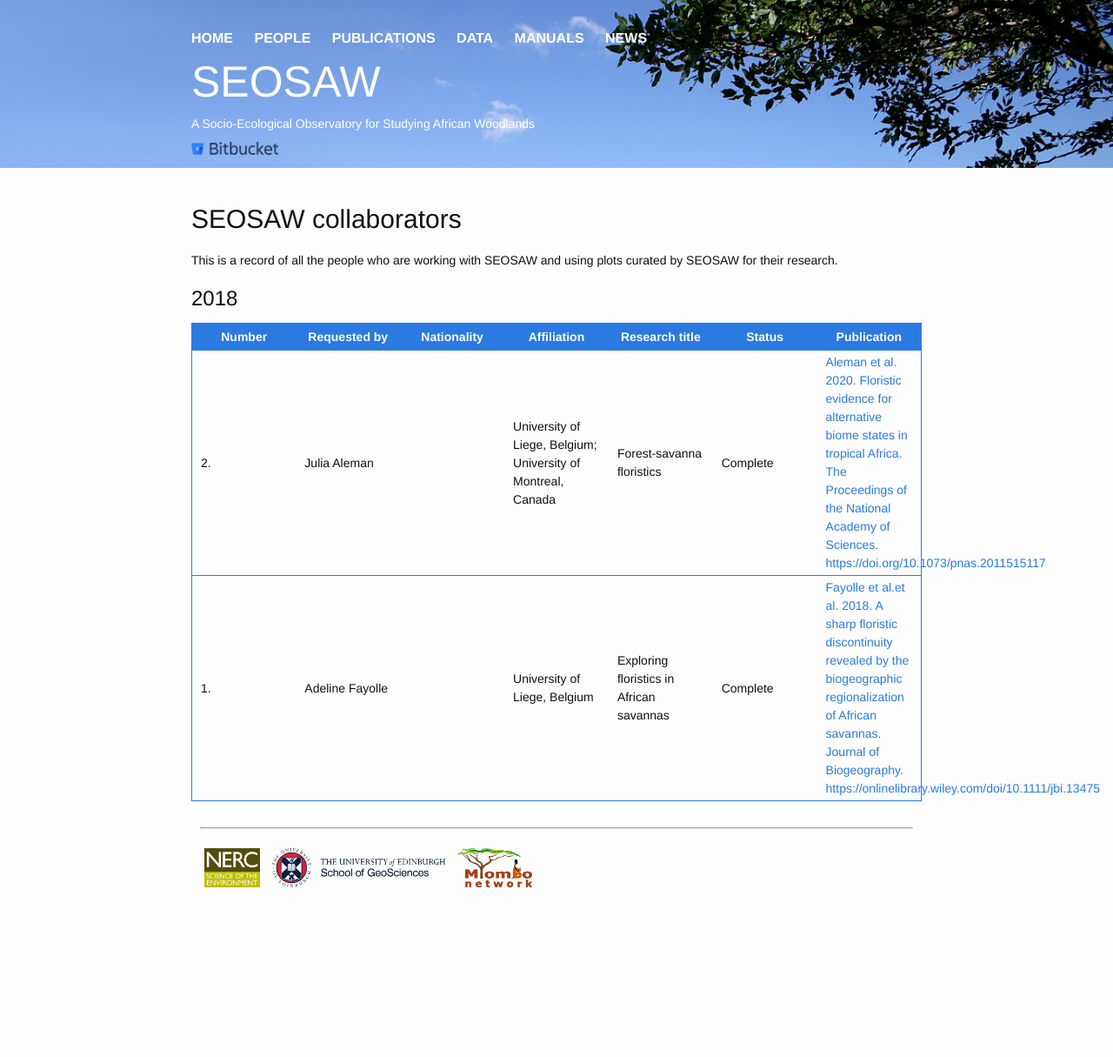
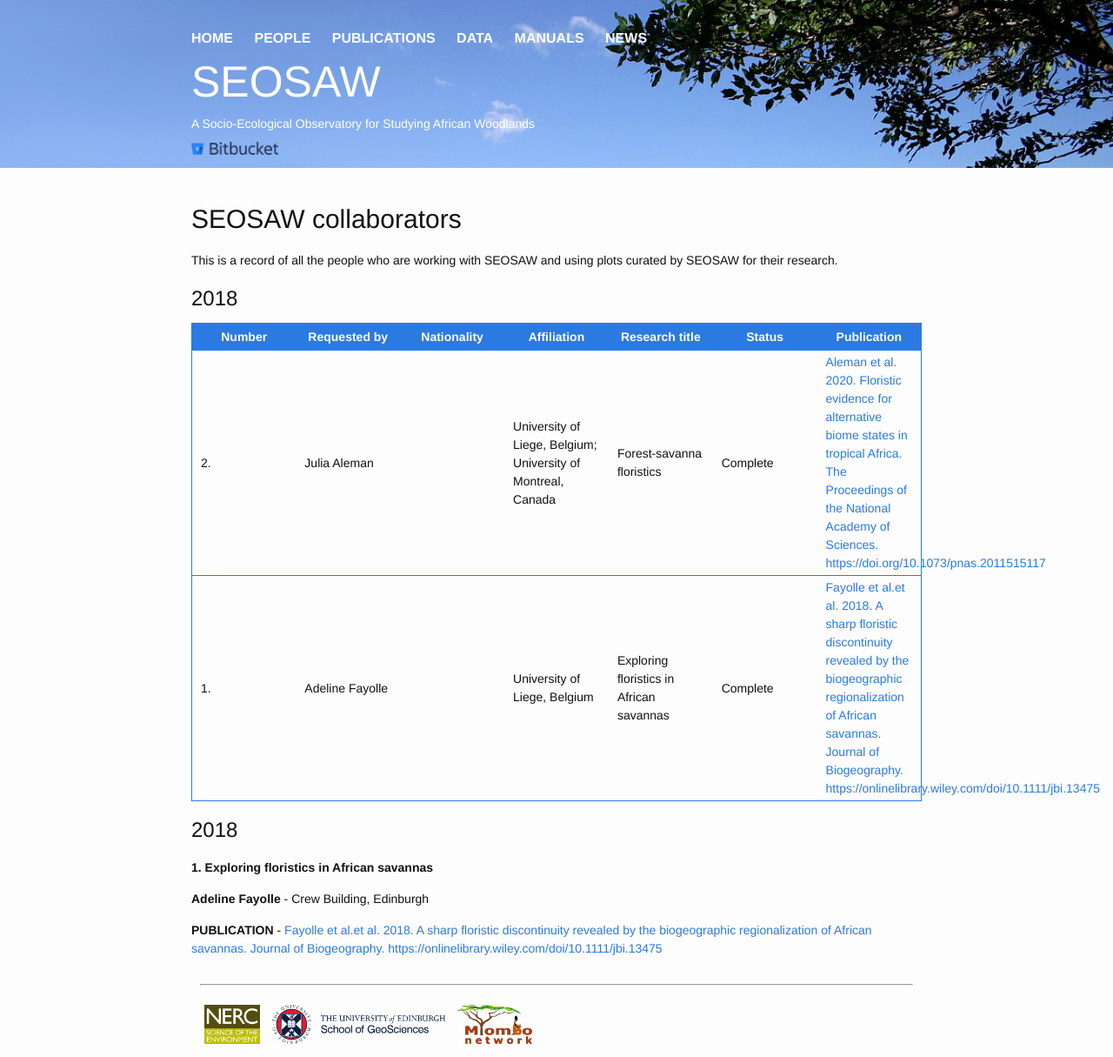
Before and after one commit to seosaw/seosaw.github.io, a Jekyll site: the page built from data_users.md, in a window 1280 px wide. Shown: the whole page at 87% size. Built offline with Jekyll 4.4.1, drawn with Linux system fonts in a browser that asks for light colours; nearby versions of some CDN libraries; our own code applies the rules of GitHub Pages for plain Markdown files; before the commit the page ends 1035 px from its top, so only the background shows below that.

Commit message:
collaborator page trial

```diff
--- a/data_users.md
+++ b/data_users.md
@@ -2,16 +2,6 @@
 layout: default
 ---
 
-<script src="{{ site.baseurl }}/scripts/masonry.pkgd.min.js"></script>
-
-<script>
-$('.grid').masonry({
-  // options
-  itemSelector: '.grid-item',
-	percentPosition: true,
-	columnWidth: '.grid-sizer'
-});
-</script>
 
 # SEOSAW collaborators
 
@@ -52,3 +42,11 @@ This is a record of all the people who are working with SEOSAW and using plots c
     </tr>
      </tbody>
 </table>
+
+## 2018
+
+<div class="paper">
+<p><strong>1. Exploring floristics in African savannas</strong></p>
+<p><b>Adeline Fayolle</b> - Crew Building, Edinburgh</p>
+<p><b>PUBLICATION</b> - <a href="https://onlinelibrary.wiley.com/doi/10.1111/jbi.13475" target="_blank">Fayolle et al.et al. 2018. A sharp floristic discontinuity revealed by the biogeographic regionalization of African savannas. Journal of Biogeography. https://onlinelibrary.wiley.com/doi/10.1111/jbi.13475</a></p>
+</div>
```
